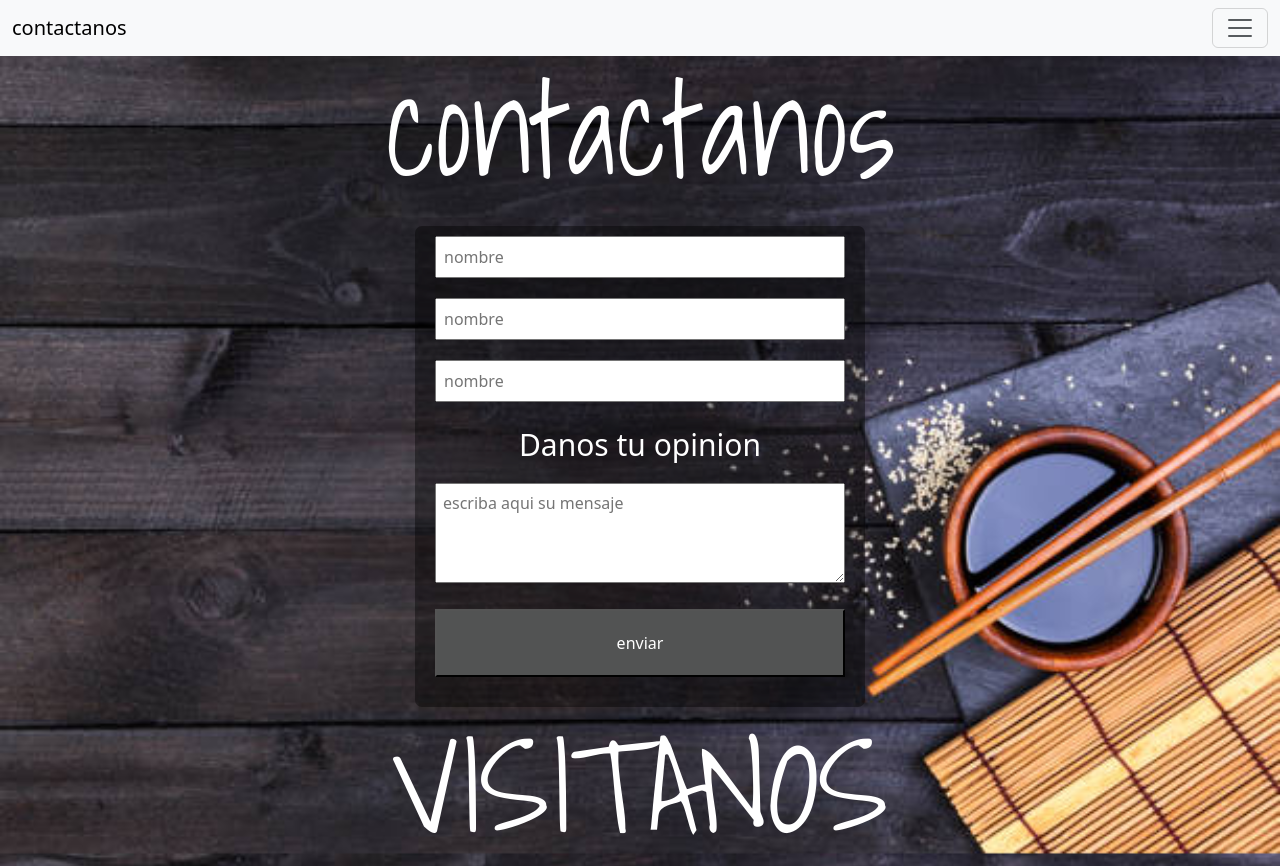
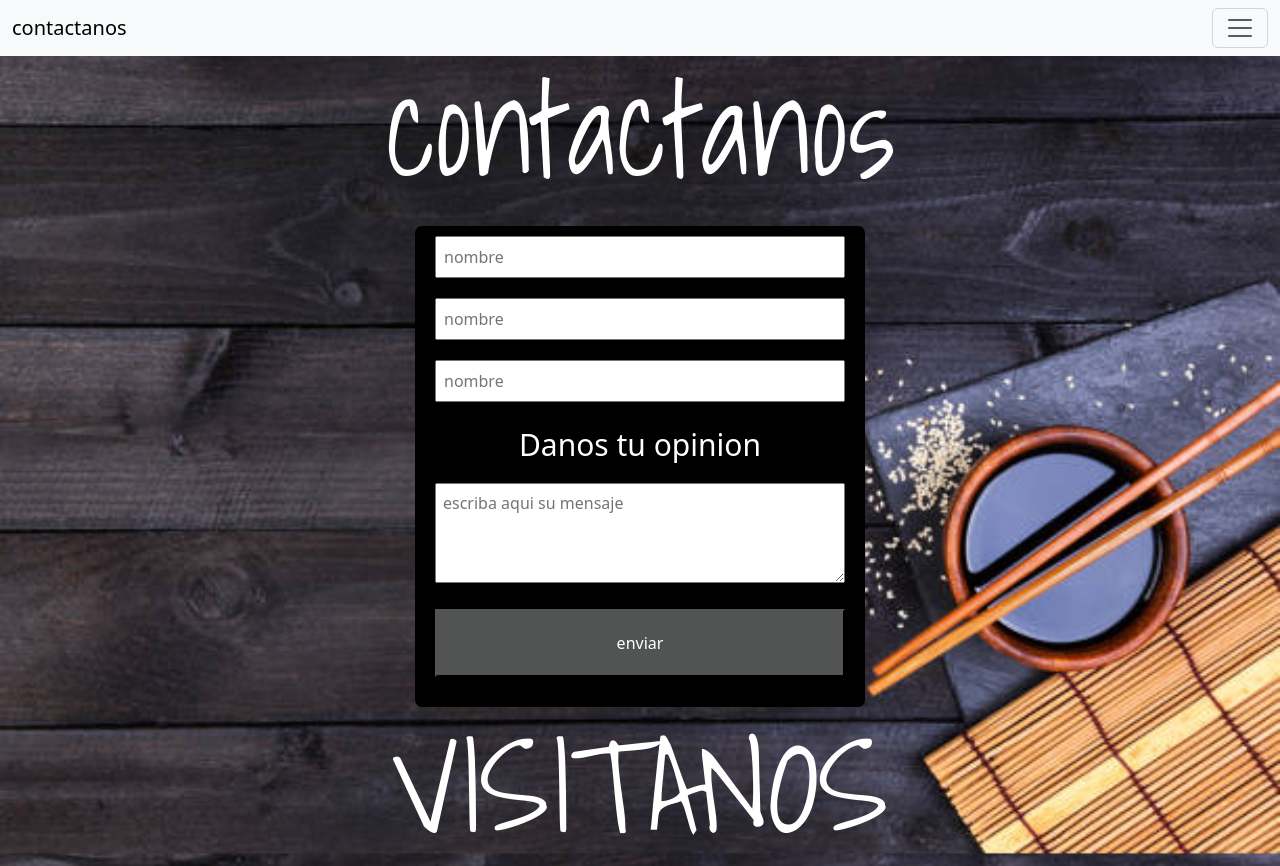
Before and after one commit to monteslozada/sushi-final, a website: page page/contactanos.html in a window 1280 px wide. Shown: the top 866 px of the page. Drawn offline with nearby package versions, Linux system fonts and the light colour scheme; grey boxes are pictures that could not be loaded.

Commit message:
proyecto-final

```diff
--- a/scss/layout/_contacto.scss
+++ b/scss/layout/_contacto.scss
@@ -10,7 +10,7 @@
 form{
     width: 450px;
     margin: auto;
-    background: rgb(0,0,0,0.4);
+   background: black;
     padding: 10px 20px;
     box-sizing: border-box;
     margin-top: 20px;
```
Also changed, not shown: css/style.css.
